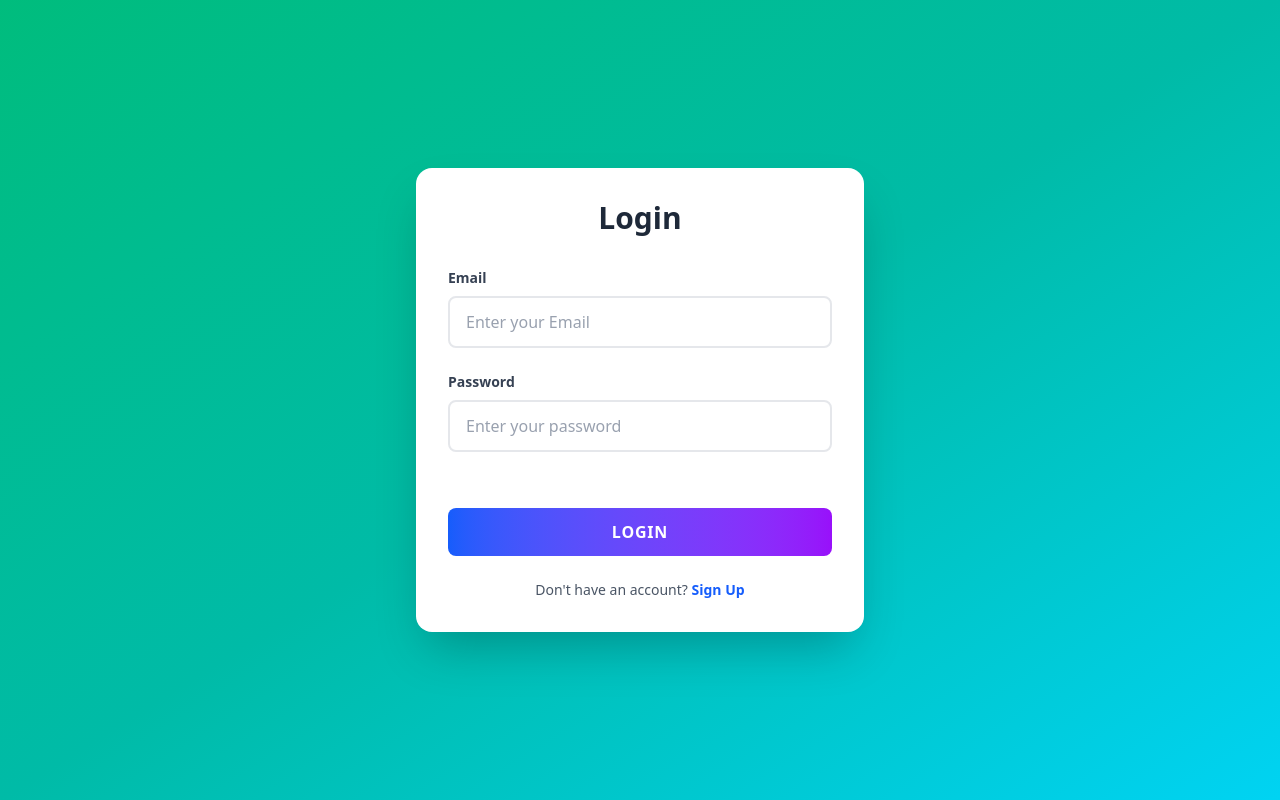
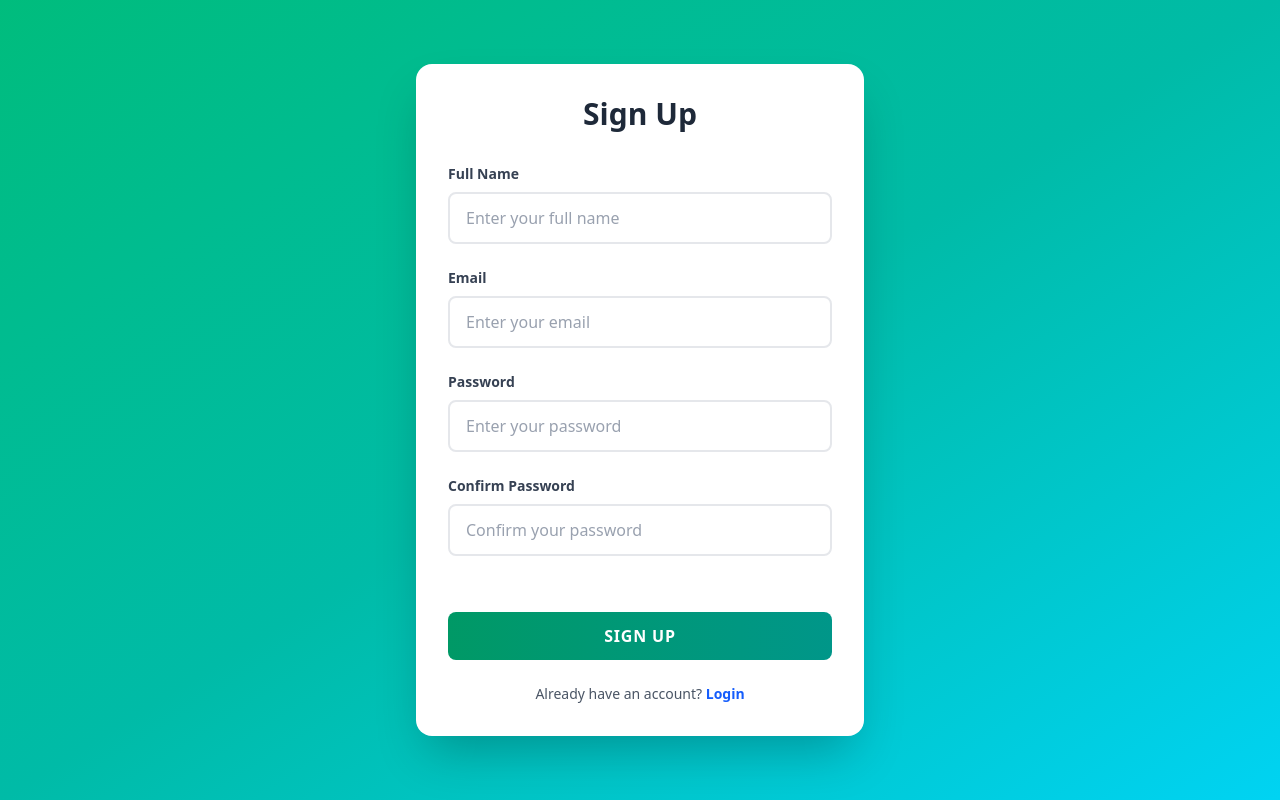
Before and after one commit to zaid-khan-code/React-forms-Assigment, a React (Vite) app: page / in a window 1280 px wide. Built offline with nearby package versions, Linux system fonts and the light colour scheme.

Commit message:
signup first

```diff
--- a/src/App.jsx
+++ b/src/App.jsx
@@ -3,7 +3,7 @@ import './App.css'
 import Login from './components/Login.jsx'
 import SignUp from './components/SignUp.jsx'
 function App() {
-  const [isLoggin, setisLoggin] = useState(true);
+  const [isLoggin, setisLoggin] = useState(false);
 
 
   return (
```
